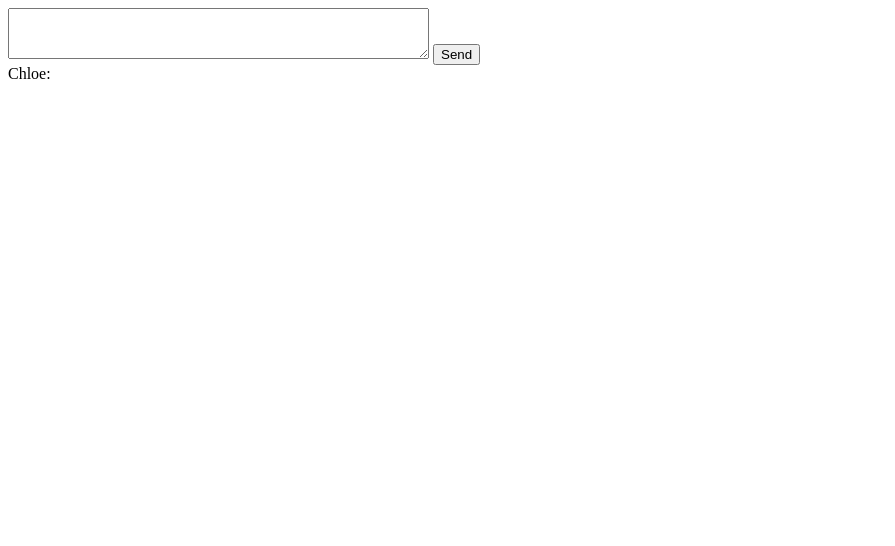
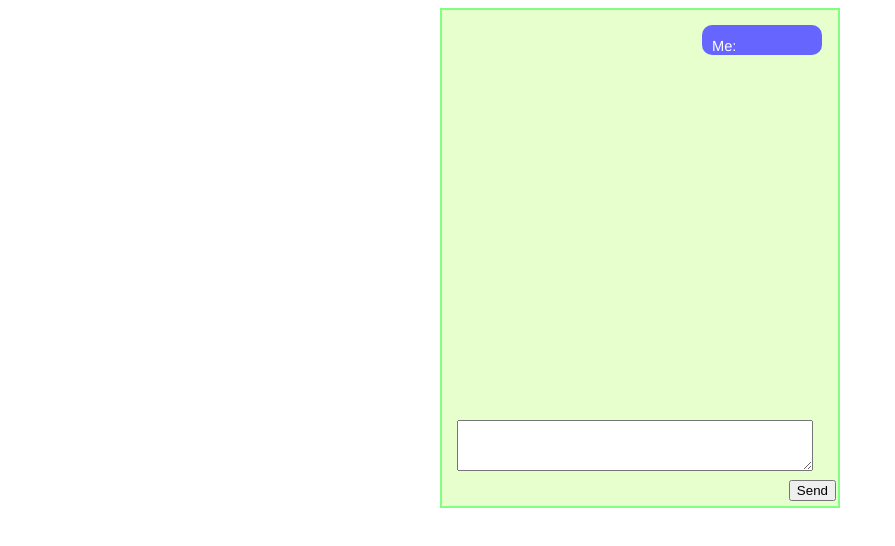
Before and after one commit to zack/ChangeMyMind, a plain HTML site: page app/static/chatbox.html in a window 1280 px wide. Both pictures are taken after a click on the button "Send". Shown: the whole page, without its empty margins (0-895 px from the left). Drawn offline with Linux system fonts and the light colour scheme.

Commit message:
Added bubble text to chatbox

```diff
--- a/app/static/chat-style.css
+++ b/app/static/chat-style.css
@@ -11,7 +11,7 @@
 
 #conv{
 	margin:auto;
-	width:350px;
+	width:370px;
 	height:300px;
 	position: absolute;
 	top: 15px;
--- a/app/static/chat.js
+++ b/app/static/chat.js
@@ -1,6 +1,7 @@
+var top = 5;
+
 window.onload=function(){
 	document.getElementById("send-btn").addEventListener("click", Send_Btn);
-
 	// Trigger send click on enter key
 	document.getElementById("text-input")
 		.addEventListener("keyup", function(event) {
@@ -11,7 +12,23 @@ window.onload=function(){
 	});
 }
 
-function Send_Btn() {
-	document.getElementById("conv").innerHTML+="Chloe: " + document.getElementById("text-input").value + "<br>";
+function Send_Btn(top) {
+	var bubble = document.createElement("div");
+	bubble.innerHTML = "Me: " + document.getElementById("text-input").value;
+	bubble.style.width = "100px";
+	bubble.style.height = "10px";
+	bubble.style.borderRadius = "10px";
+	bubble.style.padding = "10px";
+	bubble.style.position = "absolute";
+	top += 30;
+	top = top + 30;
+	alert(top);
+	bubble.style.top = top.toString();
+	bubble.style.right = "5px";
+	bubble.style.background = "#6666ff";
+	bubble.style.color = "white";
+
+	document.getElementById("conv").appendChild(bubble);
+	//document.getElementById("conv").innerHTML+="Me: " + document.getElementById("text-input").value + "<br>";
 	document.getElementById("text-input").value = "";
 }
--- a/app/static/chatbox.html
+++ b/app/static/chatbox.html
@@ -1,7 +1,7 @@
 <html>
     <head>
 		<meta charset="utf-8">
-        <link rel="stylesheet" href="style.css">
+        <link rel="stylesheet" href="chat-style.css">
 		<script src="chat.js"></script>
     </head>
 
```
